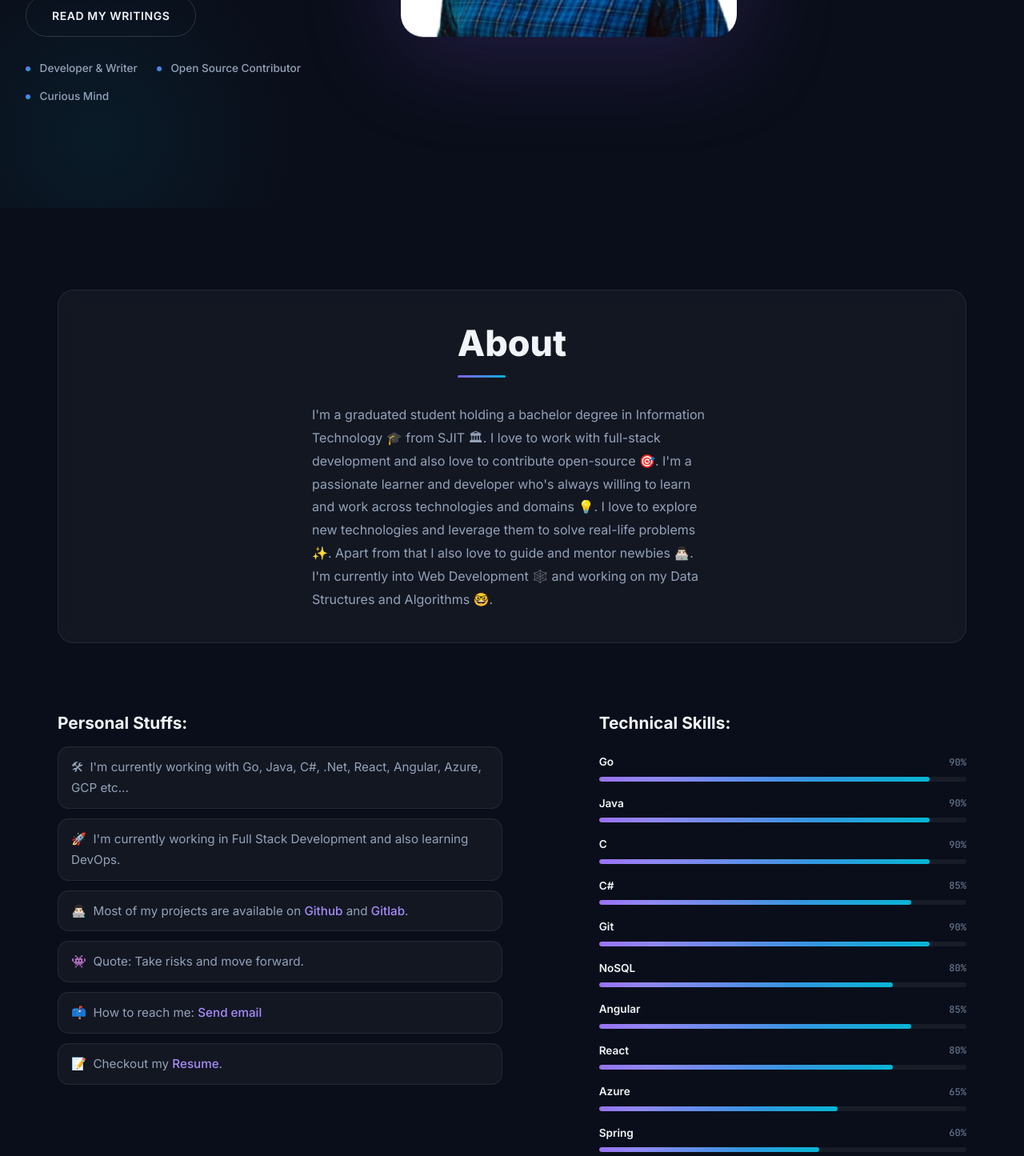
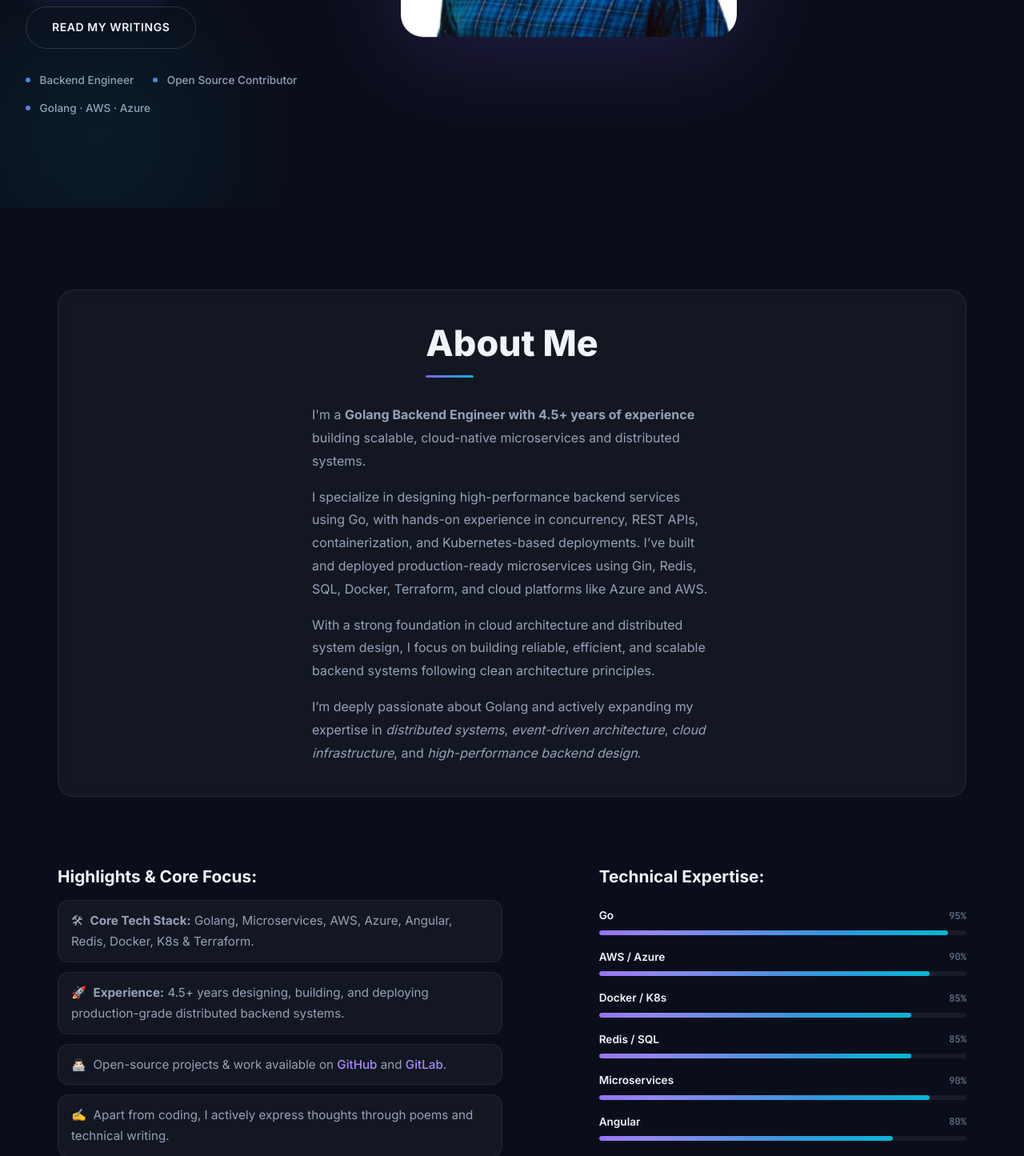
Before and after one commit to yuvan11/personal_website, a React (Create React App) app: page / in a window 1280 px wide. Shown: the part 540-1985 px from the top of the page at 80% size. Built offline with nearby package versions, Linux system fonts and the light colour scheme.

Commit message:
Update profile bio and headline to Golang Backend Engineer with 4.5+ years experience

```diff
--- a/src/components/about.js
+++ b/src/components/about.js
@@ -1,18 +1,14 @@
 import React, { useEffect, useRef, useState } from 'react';
 
 const skills = [
-  { type: 'Go', level: 90 },
-  { type: 'Java', level: 90 },
-  { type: 'C', level: 90 },
-  { type: 'C#', level: 85 },
+  { type: 'Go', level: 95 },
+  { type: 'AWS / Azure', level: 90 },
+  { type: 'Docker / K8s', level: 85 },
+  { type: 'Redis / SQL', level: 85 },
+  { type: 'Microservices', level: 90 },
+  { type: 'Angular', level: 80 },
+  { type: 'Terraform', level: 75 },
   { type: 'Git', level: 90 },
-  { type: 'NoSQL', level: 80 },
-  { type: 'Angular', level: 85 },
-  { type: 'React', level: 80 },
-  { type: 'Azure', level: 65 },
-  { type: 'Spring', level: 60 },
-  { type: 'Docker', level: 50 },
-  { type: 'Kubernetes', level: 50 },
 ];
 
 const SkillBar = ({ name, level, animate }) => (
@@ -61,9 +57,18 @@ const About = () => {
               <div className="About">
                 <div className="col-lg-12">
                   <div className="card-body">
-                    <h2 className="card-title">About</h2>
+                    <h2 className="card-title">About Me</h2>
+                    <p className="card-text" style={{ marginBottom: '1rem' }}>
+                      I'm a <strong>Golang Backend Engineer with 4.5+ years of experience</strong> building scalable, cloud-native microservices and distributed systems.
+                    </p>
+                    <p className="card-text" style={{ marginBottom: '1rem' }}>
+                      I specialize in designing high-performance backend services using Go, with hands-on experience in concurrency, REST APIs, containerization, and Kubernetes-based deployments. I’ve built and deployed production-ready microservices using Gin, Redis, SQL, Docker, Terraform, and cloud platforms like Azure and AWS.
+                    </p>
+                    <p className="card-text" style={{ marginBottom: '1rem' }}>
+                      With a strong foundation in cloud architecture and distributed system design, I focus on building reliable, efficient, and scalable backend systems following clean architecture principles.
+                    </p>
                     <p className="card-text">
-                      I'm a graduated student holding a bachelor degree in Information Technology 🎓 from SJIT 🏛. I love to work with full-stack development and also love to contribute open-source 🎯. I'm a passionate learner and developer who's always willing to learn and work across technologies and domains 💡. I love to explore new technologies and leverage them to solve real-life problems ✨. Apart from that I also love to guide and mentor newbies 👨🏻‍💻. I'm currently into Web Development 🕸️ and working on my Data Structures and Algorithms 🤓.
+                      I’m deeply passionate about Golang and actively expanding my expertise in <em>distributed systems</em>, <em>event-driven architecture</em>, <em>cloud infrastructure</em>, and <em>high-performance backend design</em>.
                     </p>
                   </div>
                 </div>
@@ -74,20 +79,20 @@ const About = () => {
 
         <div className="row">
           <div className="mt-50 col-lg-6">
-            <h3>Personal Stuffs:</h3>
+            <h3>Highlights &amp; Core Focus:</h3>
             <ul>
-              <li>🛠&nbsp; I'm currently working with Go, Java, C#, .Net, React, Angular, Azure, GCP etc...</li>
-              <li>🚀&nbsp; I'm currently working in Full Stack Development and also learning DevOps.</li>
-              <li>👨🏻‍💻&nbsp; Most of my projects are available on <a href="https://github.com/yuvan11">Github</a> and <a href="https://gitlab.com/yuvan11">Gitlab</a>.</li>
-              <li>👾&nbsp; Quote: Take risks and move forward.</li>
-              <li>📫&nbsp; How to reach me: <a href="mailto:yuva.ram11@gmail.com">Send email</a></li>
-              <li>📝&nbsp; Checkout my <a href="https://drive.google.com/file/d/1qx4sxDoOplHSLc7H3CcnWWCtiTKiKoO2/view?usp=sharing">Resume</a>.</li>
+              <li>🛠&nbsp; <strong>Core Tech Stack:</strong> Golang, Microservices, AWS, Azure, Angular, Redis, Docker, K8s &amp; Terraform.</li>
+              <li>🚀&nbsp; <strong>Experience:</strong> 4.5+ years designing, building, and deploying production-grade distributed backend systems.</li>
+              <li>👨🏻‍💻&nbsp; Open-source projects &amp; work available on <a href="https://github.com/yuvan11" target="_blank" rel="noreferrer">GitHub</a> and <a href="https://gitlab.com/yuvan11" target="_blank" rel="noreferrer">GitLab</a>.</li>
+              <li>✍️&nbsp; Apart from coding, I actively express thoughts through poems and technical writing.</li>
+              <li>📫&nbsp; How to reach me: <a href="mailto:yuva.ram11@gmail.com">Send Email</a></li>
+              <li>📝&nbsp; Checkout my <a href="https://drive.google.com/file/d/1qx4sxDoOplHSLc7H3CcnWWCtiTKiKoO2/view?usp=sharing" target="_blank" rel="noreferrer">Resume</a>.</li>
             </ul>
           </div>
           <div className="col-xl-5 offset-xl-1 col-lg-6" ref={skillRef}>
             <div className="skill-item mt-25">
               <div className="skill-header pt-30">
-                <h3>Technical Skills:</h3>
+                <h3>Technical Expertise:</h3>
                 <div className="skillbar-group">
                   {skills.map((skill) => (
                     <SkillBar
--- a/src/components/header.js
+++ b/src/components/header.js
@@ -13,22 +13,22 @@ const Header = () => {
                 <h4 className="sub-title">Hello, I'm</h4>
                 <h1 className="title">Yuvaraj R</h1>
                 <p className="header-description">
-                  I write code and poetry — building software by day and exploring ideas through words. I love open source, creative writing, and turning curiosity into something meaningful.
+                  Golang Backend Engineer with 4.5+ years of experience building scalable, cloud-native microservices and distributed systems. Passionate about open source, clean architecture, and creative writing.
                 </p>
                 <div className="header-actions">
                   <a className="main-btn" href="#work">View My Work</a>
                   <a className="main-btn main-btn-2" href="#blog">Read My Writings</a>
                 </div>
                 <ul className="hero-stats">
-                  <li>Developer & Writer</li>
+                  <li>Backend Engineer</li>
                   <li>Open Source Contributor</li>
-                  <li>Curious Mind</li>
+                  <li>Golang · AWS · Azure</li>
                 </ul>
               </div>
             </div>
             <div className="col-lg-6 offset-xl-1">
               <div className="header-image">
-                <img src="assets/images/banner/profile.png" alt="Yuvaraj R — Full Stack Developer" />
+                <img src="assets/images/banner/profile.png" alt="Yuvaraj R — Golang Backend Engineer" />
               </div>
             </div>
           </div>
```
